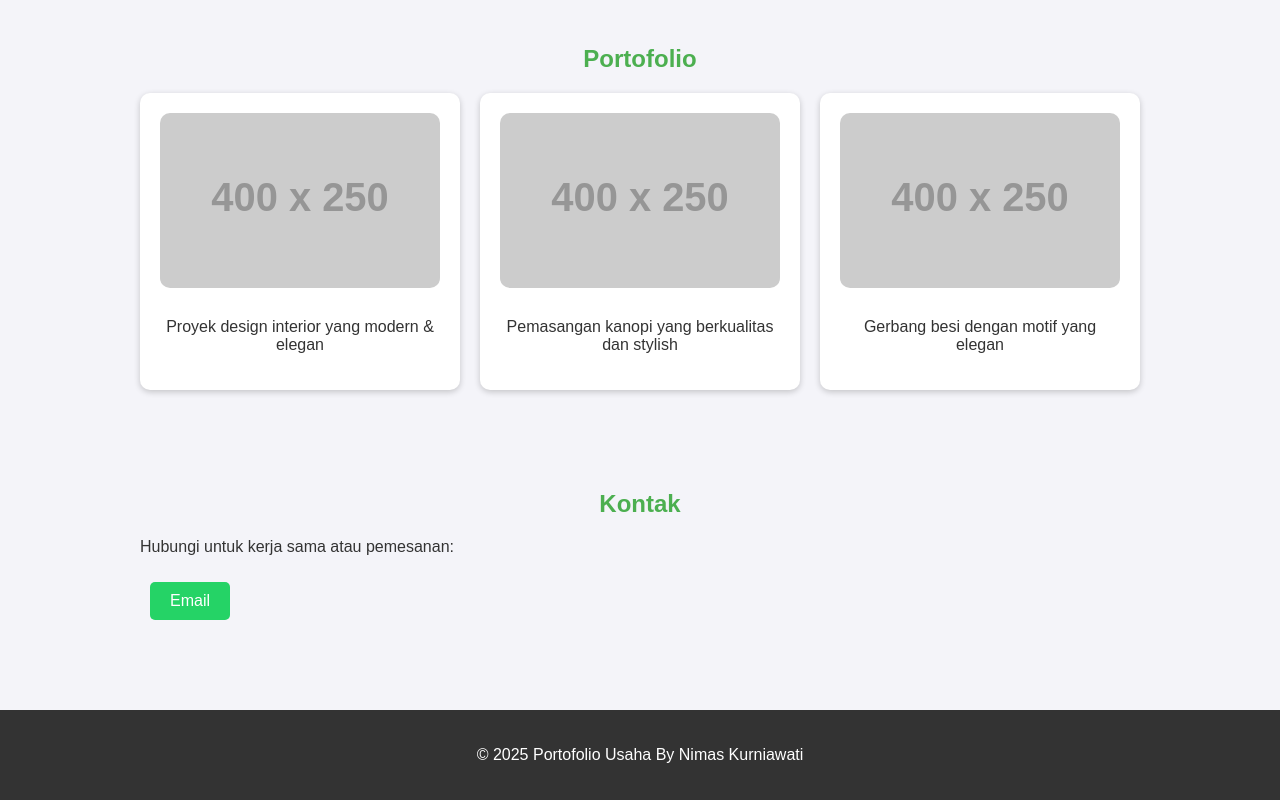
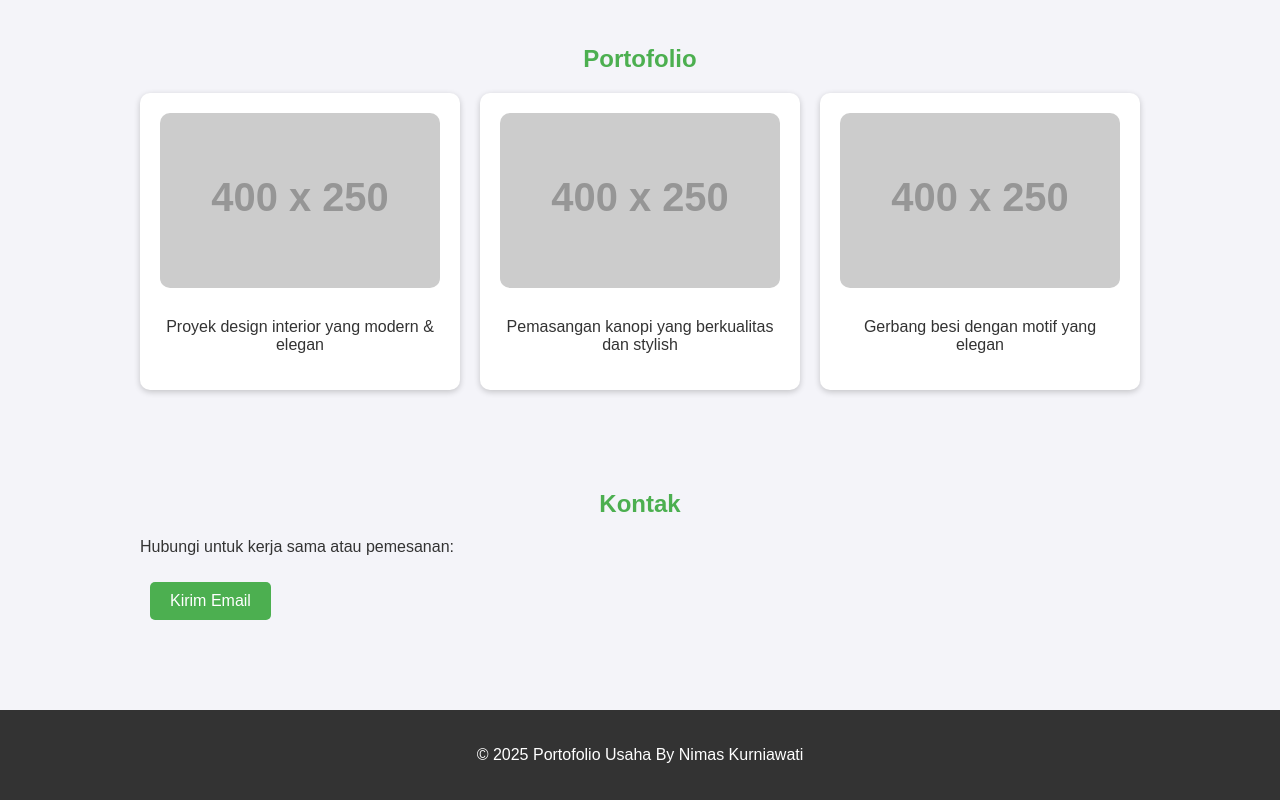
Before and after one commit to zatmzid-commits/website-pertama, a plain HTML site: page index.html in a window 1280 px wide. Shown: the part 736-1536 px from the top of the page. Drawn offline with Linux system fonts and the light colour scheme; placeholder pictures from the web are drawn by us.

Commit message:
Update index.html

```diff
--- a/index.html
+++ b/index.html
@@ -62,13 +62,13 @@
       display: inline-block;
       margin: 10px;
       padding: 10px 20px;
-      background: #25D366;
+      background: #4CAF50;
       color: white;
       border-radius: 5px;
       text-decoration: none;
     }
     .contact a:hover {
-      background: #1DA851;
+      background: #388E3C;
     }
     footer {
       background: #333;
@@ -81,7 +81,7 @@
 </head>
 <body>
   <header>
-    <h1>Selamat Ulang Tahun 🎉</h1>
+    <h1>Selamat Ulang Tahun, Ersa Pratama Wijayadi 🎉</h1>
     <p>Website ini hadiah untuk kamu, semoga bermanfaat dan semoga kamu suka yaa...</p>
   </header>
 
@@ -136,7 +136,7 @@
   <section id="kontak" class="contact">
     <h2>Kontak</h2>
     <p>Hubungi untuk kerja sama atau pemesanan:</p>
-    <a href="zatmz.id@gmail.com">Email</a>
+    <a href="mailto:zatmz.id@gmail.com">Kirim Email</a>
   </section>
 
   <footer>
```
